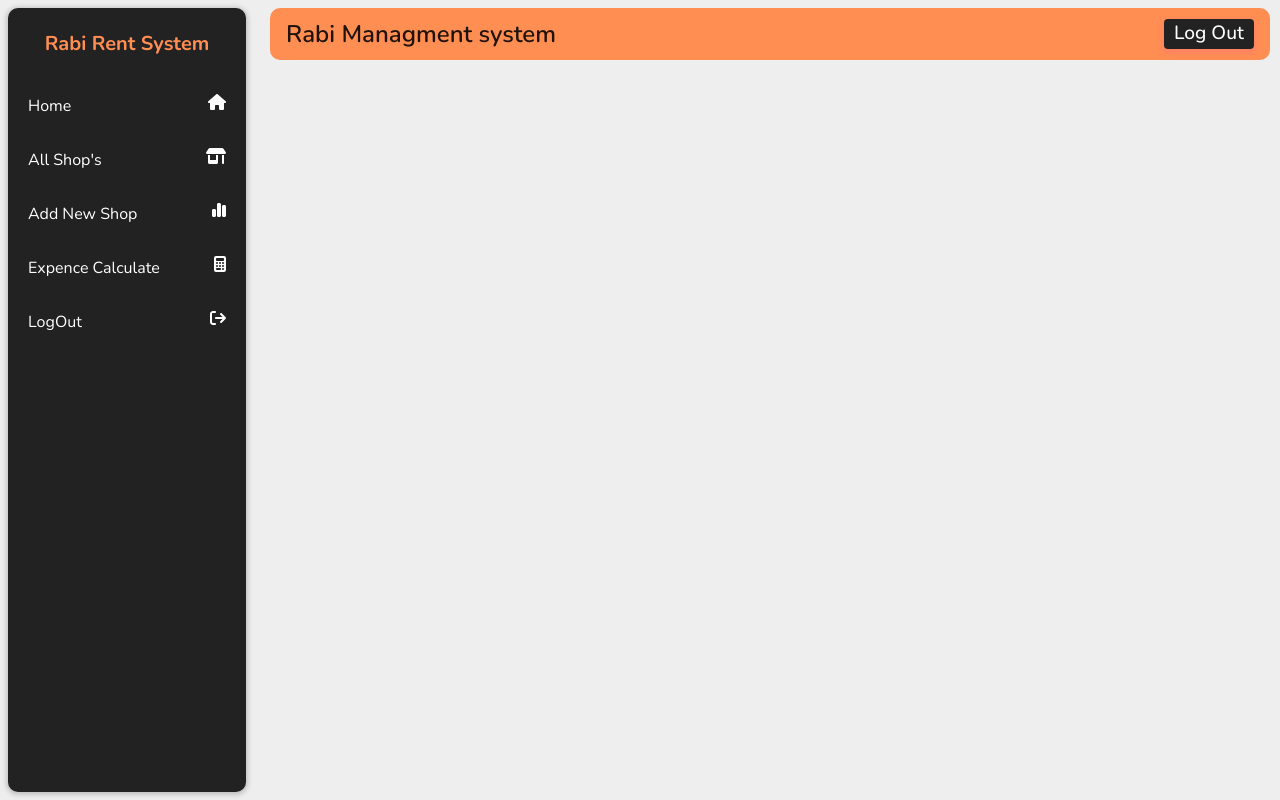
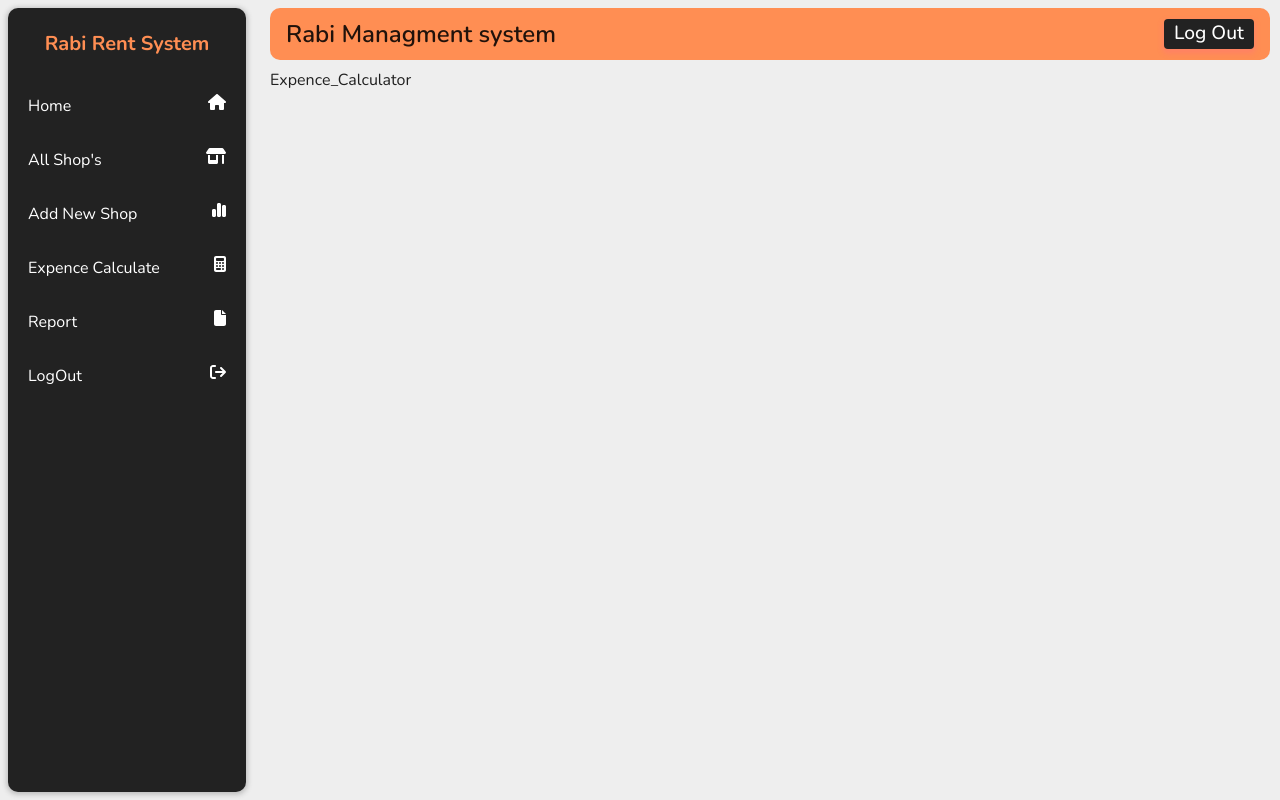
Before and after one commit to ProgrammingWithMudassar/Rabi_plaza_Managmenrt, a React (Vite) app: page /Expence_calculate in a window 1280 px wide. Built offline with nearby package versions, Linux system fonts and the light colour scheme.

Commit message:
update pages

```diff
--- a/src/App.jsx
+++ b/src/App.jsx
@@ -1,7 +1,7 @@
 import React from 'react'
 import { Grid } from '@mui/material'
 import { Sidebar, AppbarContant } from './Components/index'
-import { Home, All_shops_data, ShopForm } from './Pages/index'
+import { Home, All_shops_data, ShopForm, Expence_calculate,Report, Logout } from './Pages/index'
 import { BrowserRouter as Router, Routes, Route } from 'react-router-dom'
 import PrivateRoutes from './Utils/PrivateRoutes'
 import './App.css'
@@ -23,6 +23,9 @@ const App = () => {
                 <Route exact path='/' element={<Home />} />
                 <Route exact path='/All_Shop_data' element={<All_shops_data />} />
                 <Route exact path='/ShopForm' element={<ShopForm />} />
+                <Route exact path='/Expence_calculate' element={<Expence_calculate />} />
+                <Route exact path='/report' element={<Report />} />
+                <Route exact path='/logOut' element={<Logout />} />
               </Route>
             </Routes>
           </Grid>
--- a/src/Data/DummyData.js
+++ b/src/Data/DummyData.js
@@ -1,5 +1,5 @@
 import GroupsIcon from '@mui/icons-material/Groups';
-import { faHouse ,faShop, faChartSimple, faCalculator} from '@fortawesome/free-solid-svg-icons';
+import { faHouse ,faShop, faChartSimple, faCalculator, faFile } from '@fortawesome/free-solid-svg-icons';
 import { faArrowRightFromBracket } from '@fortawesome/free-solid-svg-icons';
 import AddBusinessIcon from '@mui/icons-material/AddBusiness';
 import AttachMoneyIcon from '@mui/icons-material/AttachMoney';
@@ -32,11 +32,17 @@ export const SlideBarData =[
         Icon :faCalculator
     },
     {
+        key:4,
+        route:"report",
+        text:"Report",
+        Icon :faFile
+    },
+    {
         key:5,
-        route:"",
+        route:"logout",
         text:"LogOut",
         Icon :faArrowRightFromBracket
-    },
+    }
 ]
 
 export const HomeCardData = [
--- /dev/null
+++ b/src/Pages/Expence_Calculator/Expence_Calculator.jsx
@@ -0,0 +1,12 @@
+import React from 'react'
+import { Box } from '@mui/material'
+
+const Expence_Calculator = () => {
+    return (
+        <Box>
+            Expence_Calculator
+        </Box>
+    )
+}
+
+export default Expence_Calculator
--- /dev/null
+++ b/src/Pages/LogOut.jsx
@@ -0,0 +1,9 @@
+import React from 'react'
+
+const LogOut = () => {
+  return (
+    <div>LogOut</div>
+  )
+}
+
+export default LogOut
--- /dev/null
+++ b/src/Pages/Report/Report.jsx
@@ -0,0 +1,9 @@
+import React from 'react'
+
+const Report = () => {
+  return (
+    <div>Report</div>
+  )
+}
+
+export default Report
--- a/src/Pages/index.js
+++ b/src/Pages/index.js
@@ -2,3 +2,6 @@ export { default as Home} from './Home';
 export { default as Login} from './Login';
 export { default as All_shops_data} from './All_Shops/All_shops_data.jsx';
 export { default as ShopForm} from './ShopForm/ShopForm.jsx';
+export { default as Expence_calculate } from './Expence_Calculator/Expence_Calculator.jsx';
+export { default as Report } from './Report/Report.jsx';
+export { default as Logout } from './LogOut.jsx';
```
